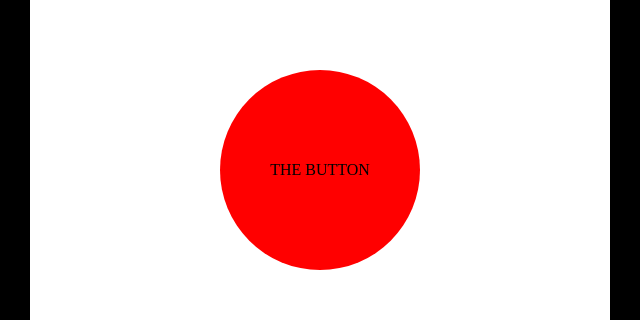
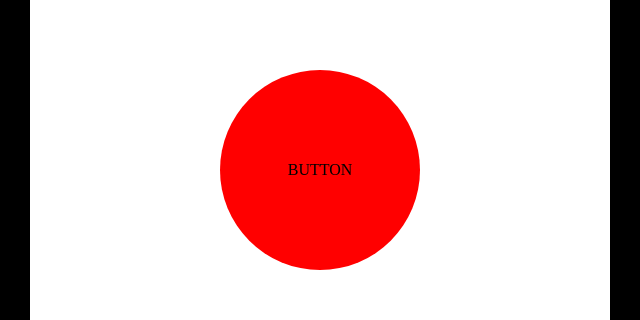
Before and after one commit to OfficialHakeem/Screamer, a plain HTML site: page index.html in a window 1280 px wide. Shown: the part 226-546 px from the top of the page, 320-960 px from the left. Drawn offline with Linux system fonts and the light colour scheme.

Commit message:
Update index.html

```diff
--- a/index.html
+++ b/index.html
@@ -15,7 +15,7 @@
   </header>
   <section id="sec">
     <div id="boton" name="boton" onclick="jumpscare()">
-      THE BUTTON
+      BUTTON
     </div>
   </section>
   <audio src="media/screamer.mp4" id="audio"></audio>
```
